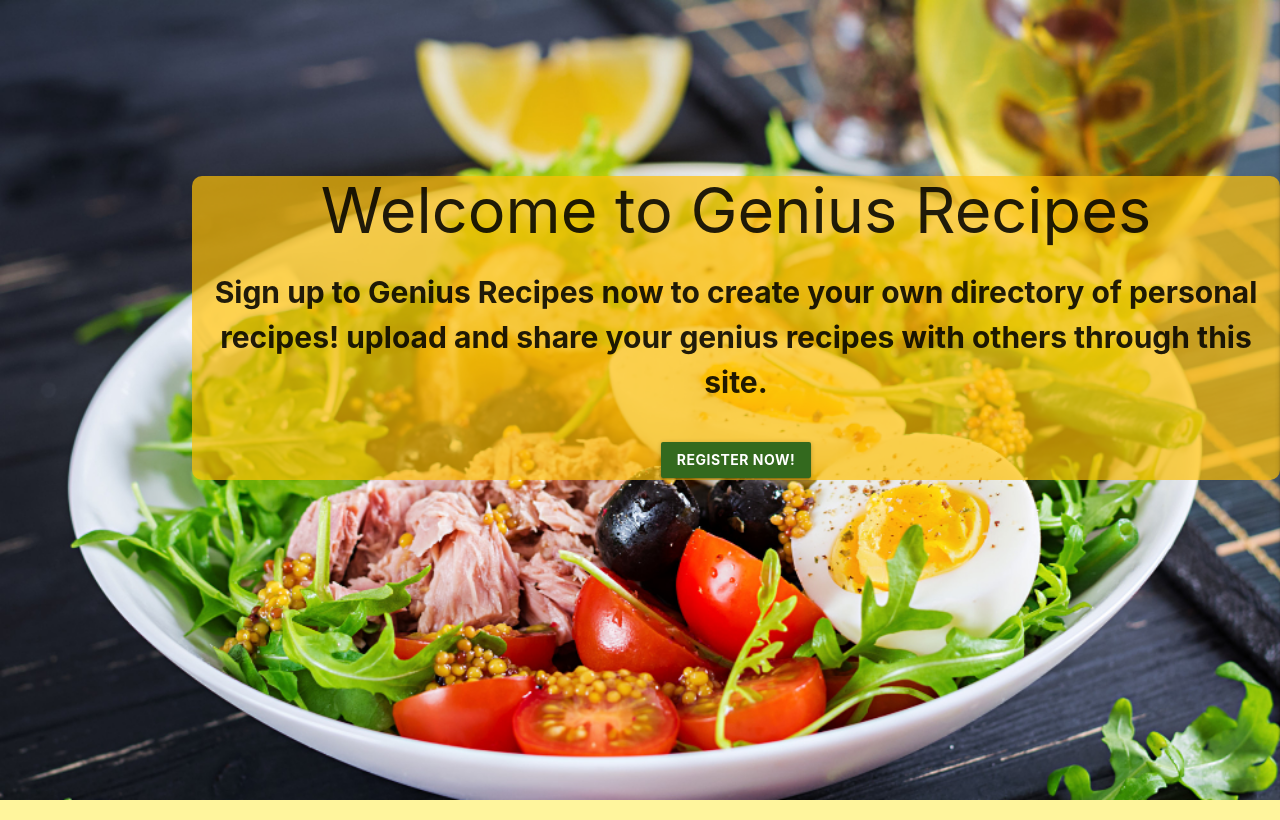
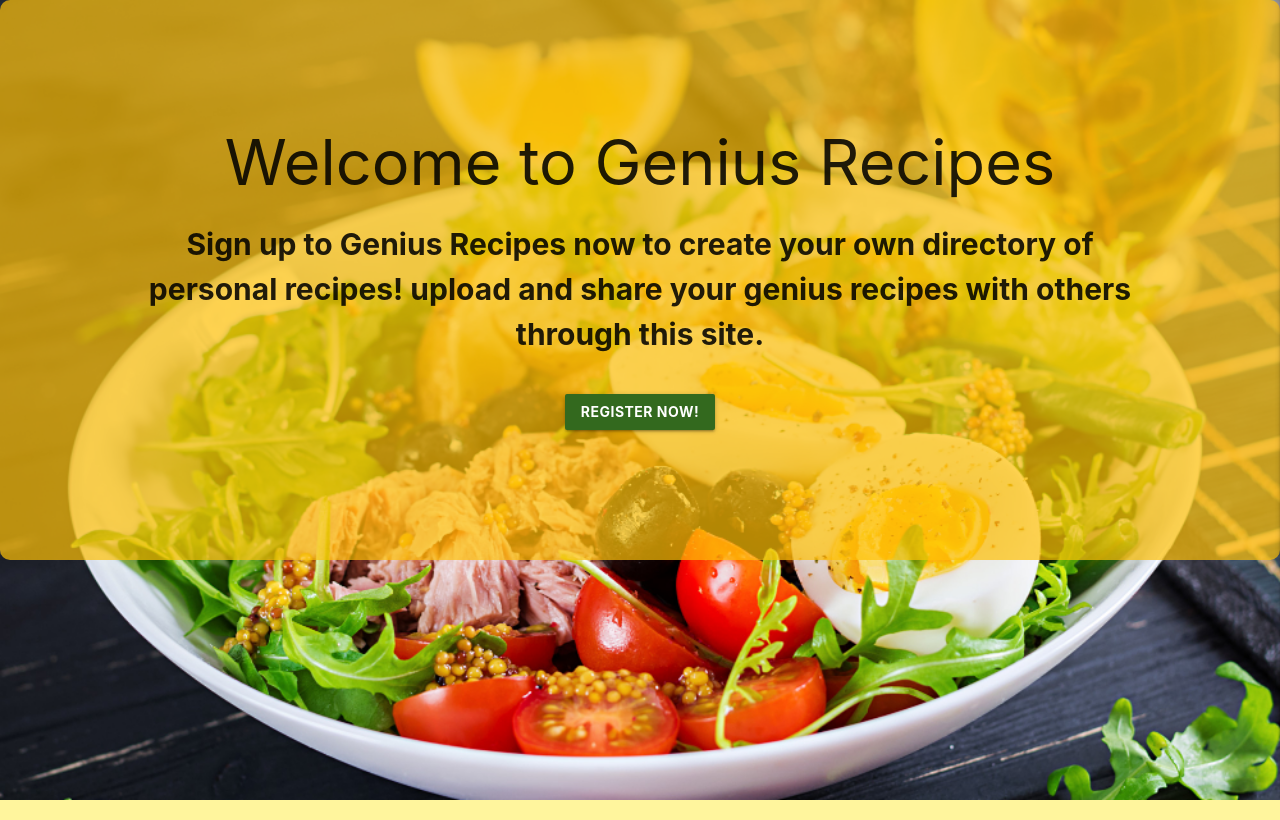
Before and after one commit to anee127/Milestone-Project-3, a Flask app: page / in a window 1280 px wide. Shown: the part 64-884 px from the top of the page. Run offline with Flask 2, Linux system fonts and the light colour scheme; data that the repository does not hold is empty; some libraries are stand-ins or nearby versions; some web fonts are replaced.

Commit message:
changed position of welcome message

```diff
--- a/static/css/style.css
+++ b/static/css/style.css
@@ -42,6 +42,5 @@ p {
     font-weight: bold;
     position: absolute;
     text-align: center;
-    top: 30%;
-    left: 15%
+    padding: 10%;
 }
```
